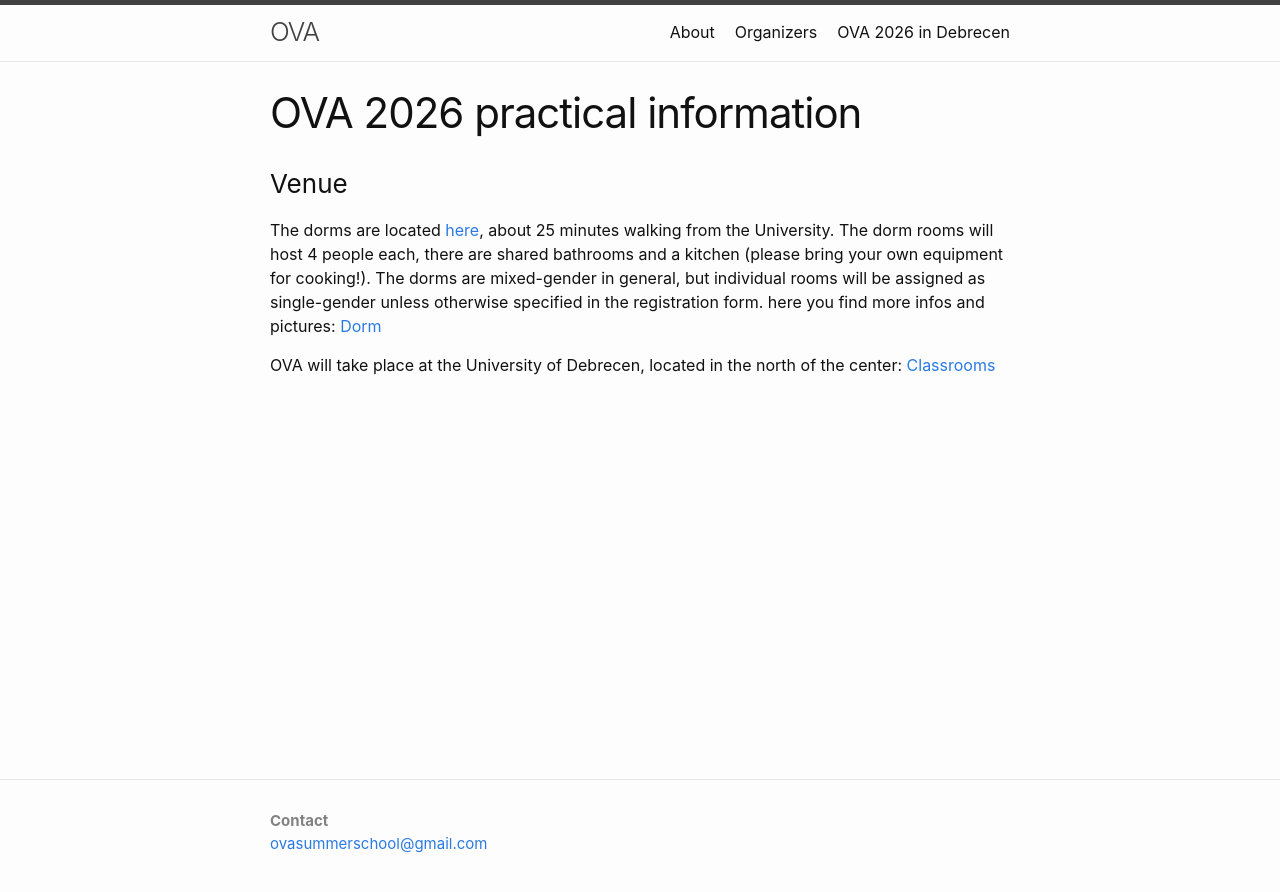
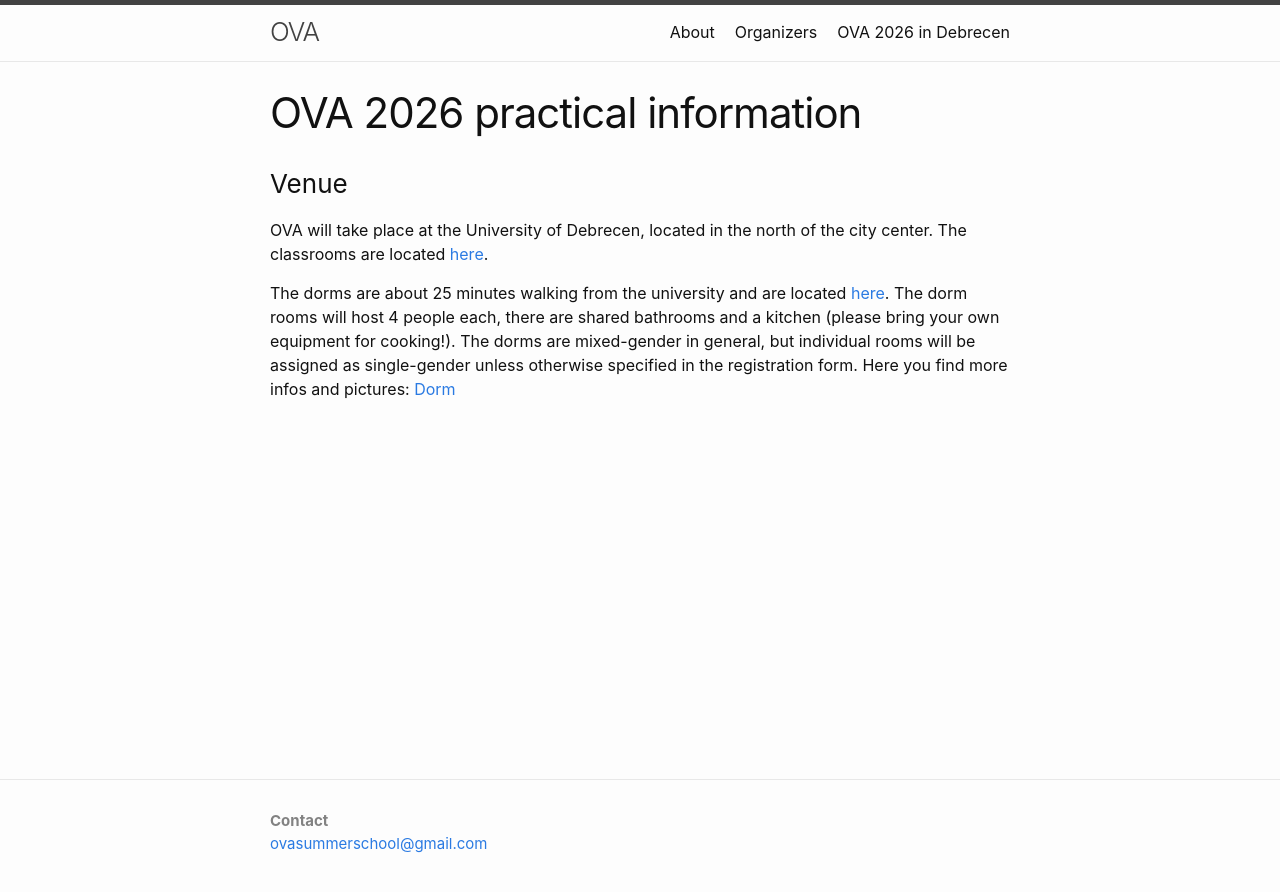
Before and after one commit to ovaschool/ovaschool.github.io, a Jekyll site: the page built from staticpages/ova2026-location.markdown, in a window 1280 px wide. Shown: the top 892 px of the page. Built offline with Jekyll 4.4.1, drawn with Linux system fonts in a browser that asks for light colours.

Commit message:
Update ova2026-location.markdown

```diff
--- a/staticpages/ova2026-location.markdown
+++ b/staticpages/ova2026-location.markdown
@@ -7,8 +7,8 @@
 
 ### Venue
 
-The dorms are located [here](https://maps.app.goo.gl/9BqHQuFwrA98xtVf8), about 25 minutes walking from the University. The dorm rooms will host 4 people each, there are shared bathrooms and a kitchen (please bring your own equipment for cooking!). The dorms are mixed-gender in general, but individual rooms will be assigned as single-gender unless otherwise specified in the registration form. here you find more infos and pictures:
+OVA will take place at the University of Debrecen, located in the north of the city center. The classrooms are located
+[here](https://maps.app.goo.gl/uugVS5ZaZbdZZYrP6).
+
+The dorms are about 25 minutes walking from the university and are located [here](https://maps.app.goo.gl/9BqHQuFwrA98xtVf8). The dorm rooms will host 4 people each, there are shared bathrooms and a kitchen (please bring your own equipment for cooking!). The dorms are mixed-gender in general, but individual rooms will be assigned as single-gender unless otherwise specified in the registration form. Here you find more infos and pictures:
 [Dorm](https://kollegiumok.unideb.hu/veres%20peter-adatok)
-
-OVA will take place at the University of Debrecen, located in the north of the center:
-[Classrooms](https://maps.app.goo.gl/uugVS5ZaZbdZZYrP6)
```
